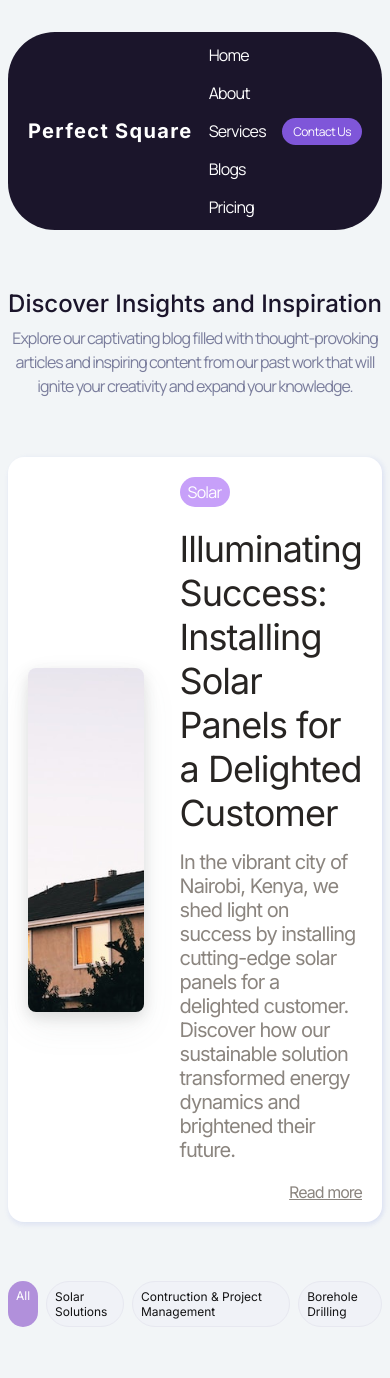
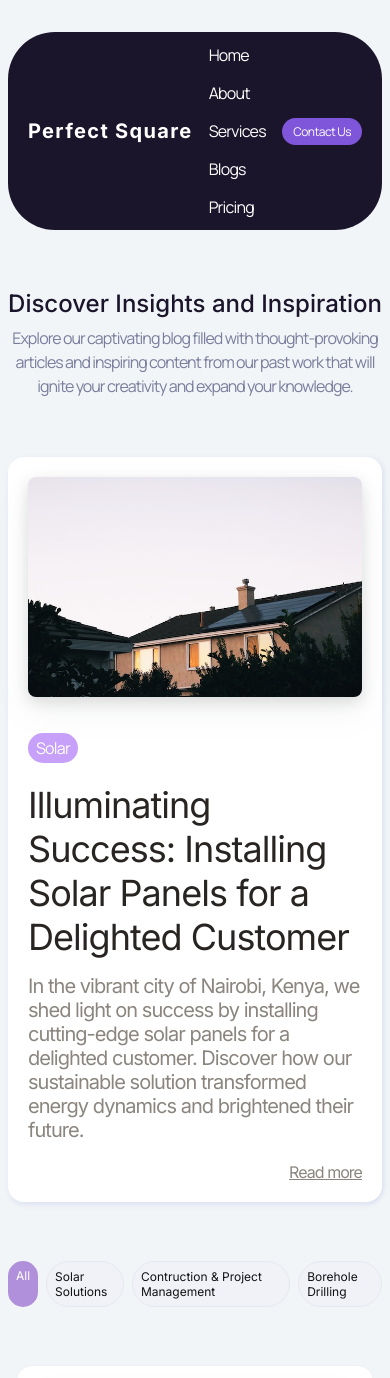
Before and after one commit to githubarj/perfect-square_v2, a React (Vite) app: page /blogs in a window 390 px wide. Shown: the top 1378 px of the page. Built offline with nearby package versions, Linux system fonts and the light colour scheme.

Commit message:
hero blogs responsive

```diff
--- a/src/Components/Blogs/blogs.css
+++ b/src/Components/Blogs/blogs.css
@@ -1,4 +1,4 @@
-/* HeroBlogs */
+/* ==================================HeroBlogs======================================= */
 
 .hb-container {
   display: flex;
@@ -12,6 +12,7 @@
   box-shadow: 0px 4px 4px 0px rgba(113, 136, 225, 0.1),
     3px 0px 4px 0px rgba(113, 136, 225, 0.1);
   height: auto;
+  width: 100%;
 }
 
 .hb-image {
@@ -24,6 +25,7 @@
   box-shadow: 0px 15px 35px 0px rgba(103, 110, 118, 0.08),
     0px 5px 15px 0px rgba(0, 0, 0, 0.12);
   height: 344px;
+  width: 100%;
 }
 
 .hb-content {
@@ -66,7 +68,33 @@
   /* Heading/Large-36px */
 }
 
-/* collections */
+@media screen and (max-width: 800px) {
+  .hb-container {
+    flex-direction: column;
+    gap: 36px;
+
+  }
+
+  .hb-image {
+    height: 450px;
+    flex: none;
+  }
+  .hb-content {
+    flex: none;
+  }
+}
+
+@media screen and (max-width: 400px) {
+
+  .hb-image {
+    height: 220px;
+  }
+}
+
+
+
+
+/*==================================== collections ===========================================================*/
 
 .collection-container {
   display: flex;
```
Also changed, not shown: src/Components/Blogs/Blogs.jsx (line endings or trailing spaces), src/Components/Blogs/HeroBlogs.jsx (line endings or trailing spaces).
